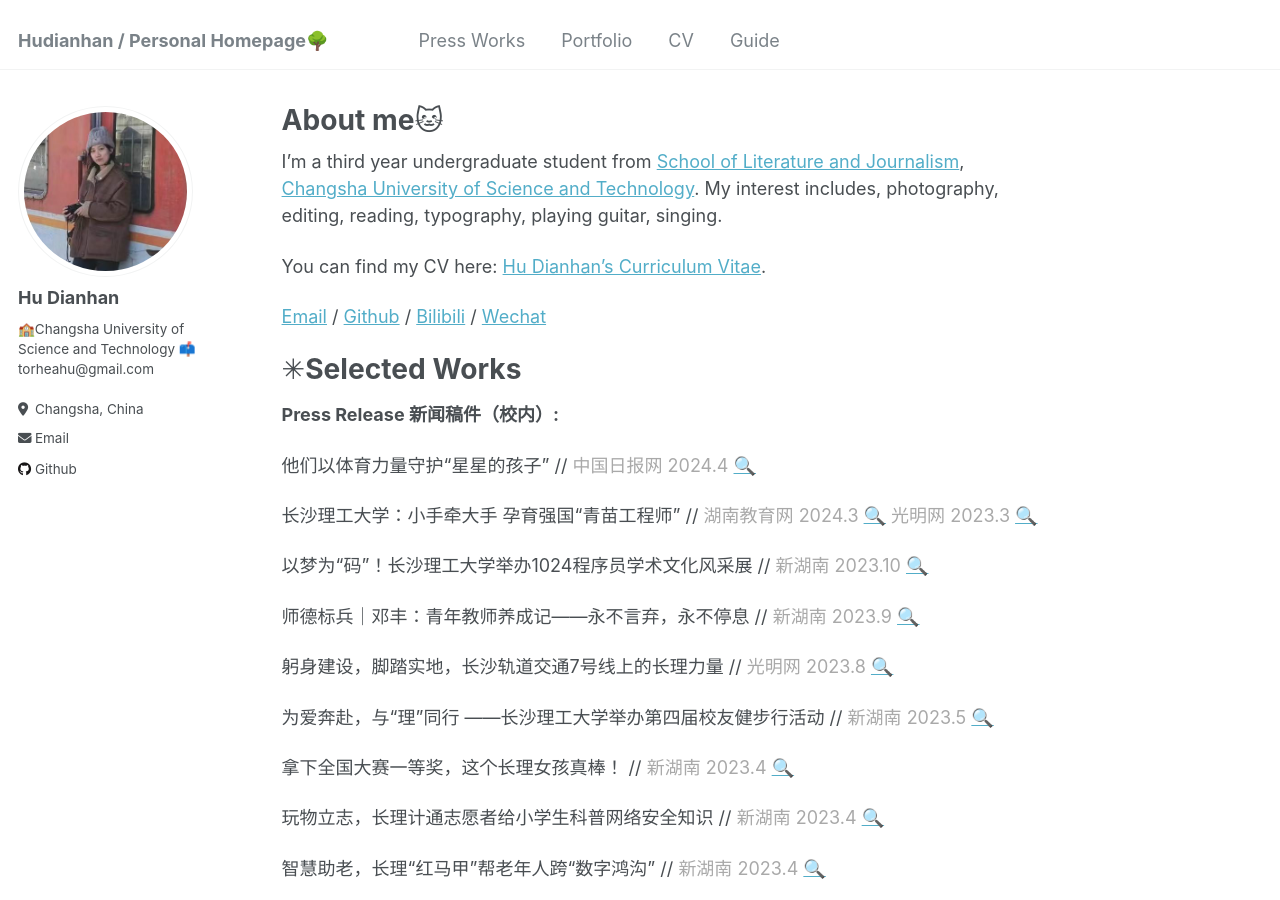
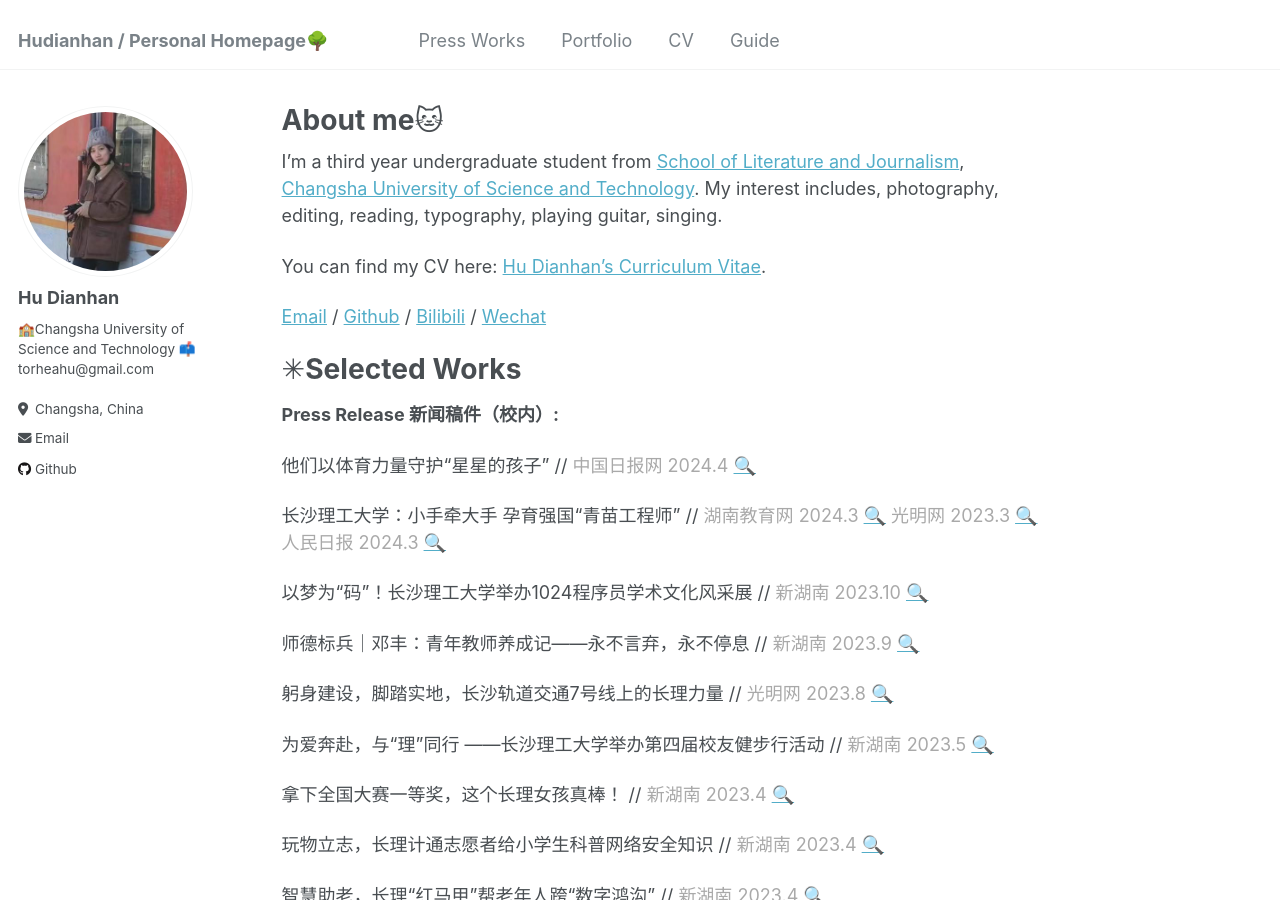
Before and after one commit to Rheahu816/Rheahu.github.io, a Jekyll site: the page built from _pages/about.md, in a window 1280 px wide and 900 px high. Built offline with Jekyll 4.4.1, drawn with Linux system fonts in a browser that asks for light colours.

Commit message:
Update about.md

```diff
--- a/_pages/about.md
+++ b/_pages/about.md
@@ -22,7 +22,7 @@ You can find my CV here: [Hu Dianhan's Curriculum Vitae](../assets/Curriculum_Vi
 
 他们以体育力量守护“星星的孩子” // <font color=DarkGray> 中国日报网 2024.4 </font> [🔍](https://cn.chinadaily.com.cn/a/202404/03/WS660cea80a3109f7860dd81ce.html)
 
-长沙理工大学：小手牵大手 孕育强国“青苗工程师” // <font color=DarkGray> 湖南教育网 2024.3 </font> [🔍](http://news.hnjy.com.cn/content/646847/56/13622911.html)  <font color=DarkGray> 光明网 2023.3 </font> [🔍](https://reader.gmw.cn/2024-03/12/content_37200044.htm)
+长沙理工大学：小手牵大手 孕育强国“青苗工程师” // <font color=DarkGray> 湖南教育网 2024.3 </font> [🔍](http://news.hnjy.com.cn/content/646847/56/13622911.html)  <font color=DarkGray> 光明网 2023.3 </font> [🔍](https://reader.gmw.cn/2024-03/12/content_37200044.htm)  <font color=DarkGray> 人民日报 2024.3 </font> [🔍](https://wap.peopleapp.com/article/rmh40240837/rmh40240837)
 
 以梦为“码”！长沙理工大学举办1024程序员学术文化风采展 // <font color=DarkGray> 新湖南 2023.10 </font> [🔍](https://m.voc.com.cn/xhn/news/202310/18873775.html)
 
```
